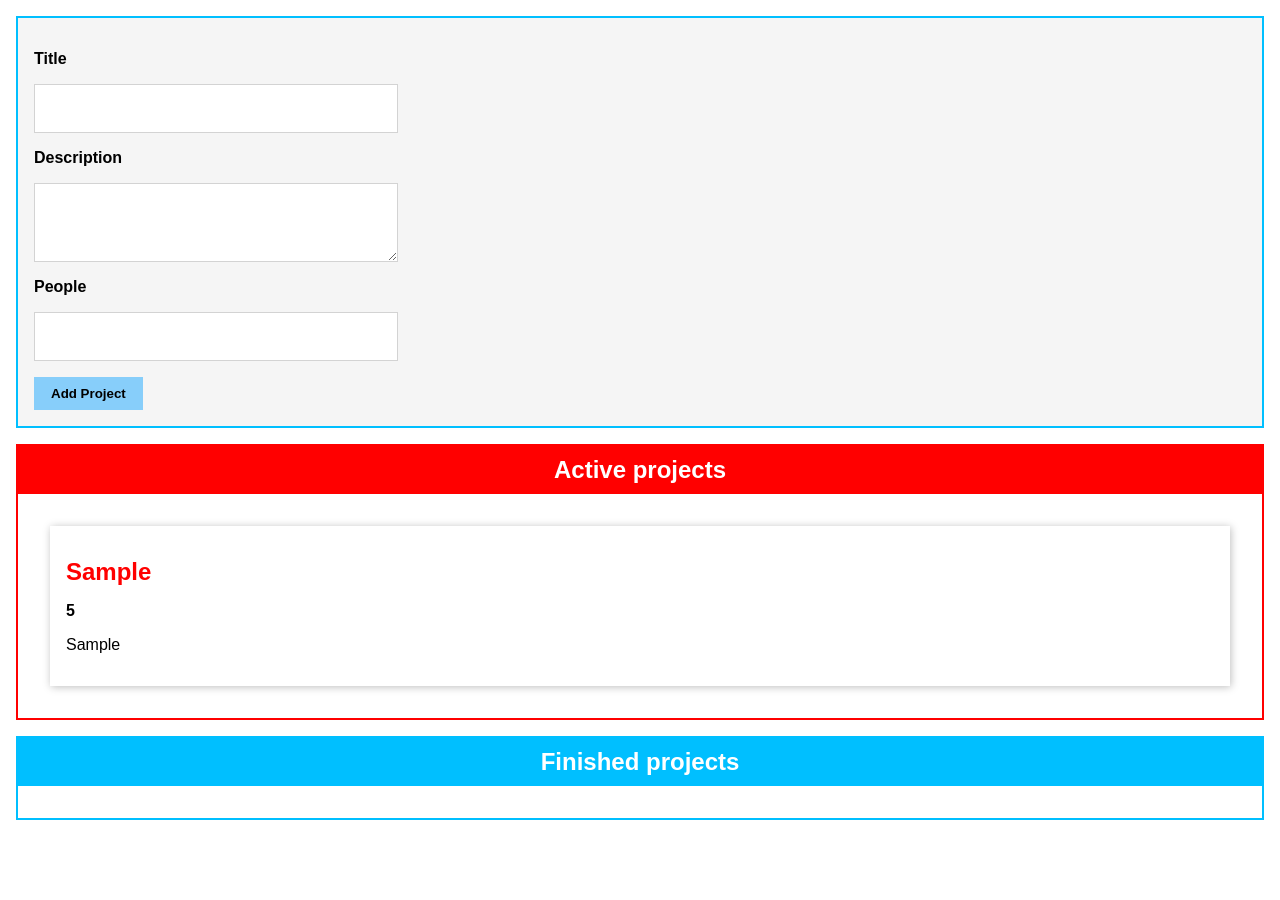
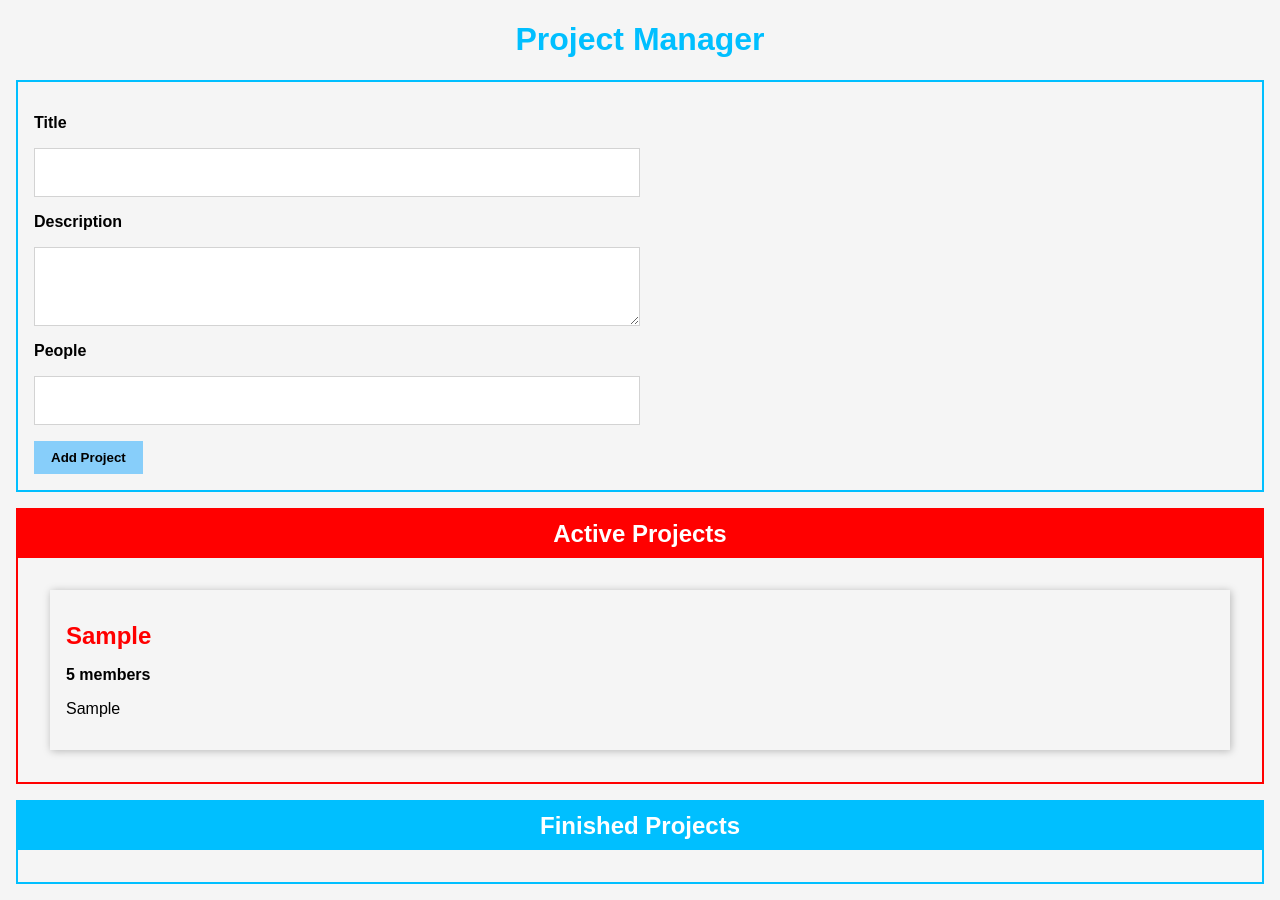
Before and after one commit to jmorales113/Project-Manager, a website with bundled scripts: page index.html in a window 1280 px wide. Both pictures are taken after typing "Sample", "Sample", "5" into the empty fields and a click on the button "Add Project". Before the commit the page ends 836 px from the top, so only its background shows below. Built offline with nearby package versions, Linux system fonts and the light colour scheme.

Commit message:
Added header and made styling adjustments

```diff
--- a/app.css
+++ b/app.css
@@ -7,7 +7,15 @@ html {
 }
 
 body {
-    margin: 0
+    margin: 0;
+    background-color: whitesmoke
+}
+
+#header h1 {
+    display: flex;
+    justify-content: center;
+    align-items: center;
+    color: deepskyblue
 }
 
 label, input, textarea {
@@ -22,7 +30,7 @@ label {
 input, textarea {
     padding: 1rem 1rem;
     width: 100%;
-    max-width: 30%;
+    max-width: 50%;
     border: 1px solid lightgrey
 }
 
@@ -96,7 +104,6 @@ button:hover, button:active {
 }
 
 .projects li h3 {
-  color: black;
   font-size: 1rem
 }
 
--- a/index.html
+++ b/index.html
@@ -8,6 +8,9 @@
     <script src="dist/app.js" defer></script>
 </head>
     <body>
+        <div id="header">
+            <h1>Project Manager</h1>
+        </div>
         <template id="project-input">
             <form id="user-input">
                 <div class="form">
--- a/src/app.ts
+++ b/src/app.ts
@@ -137,6 +137,14 @@ class ProjectInput extends Component<HTMLDivElement, HTMLFormElement> {
 class ProjectItem extends Component<HTMLUListElement, HTMLLIElement> {
     private project: Project
 
+    get members() {
+        if (this.project.people === 1) {
+            return "1 member"
+        } else {
+            return `${this.project.people} members`
+        }
+    }
+
     constructor(templateId: string, project: Project) {
         super("single-project", templateId, false, project.id)
         this.project = project
@@ -149,7 +157,7 @@ class ProjectItem extends Component<HTMLUListElement, HTMLLIElement> {
 
     renderSection() {
         this.sectionEl.querySelector("h2")!.textContent = this.project.title
-        this.sectionEl.querySelector("h3")!.textContent = this.project.people.toString()
+        this.sectionEl.querySelector("h3")!.textContent = this.members
         this.sectionEl.querySelector("p")!.textContent = this.project.description
     }
 }
@@ -182,7 +190,7 @@ class ProjectList extends Component<HTMLDivElement, HTMLElement> {
     renderSection() {
         const listId = `${this.type}-projects-list`
         this.sectionEl.querySelector("ul")!.id = listId
-        this.sectionEl.querySelector("h2")!.textContent = `${this.type} projects`
+        this.sectionEl.querySelector("h2")!.textContent = `${this.type} Projects`
     }
 
     private renderProjects() {
```
Also changed, not shown: dist/app.js, 1 other file.
